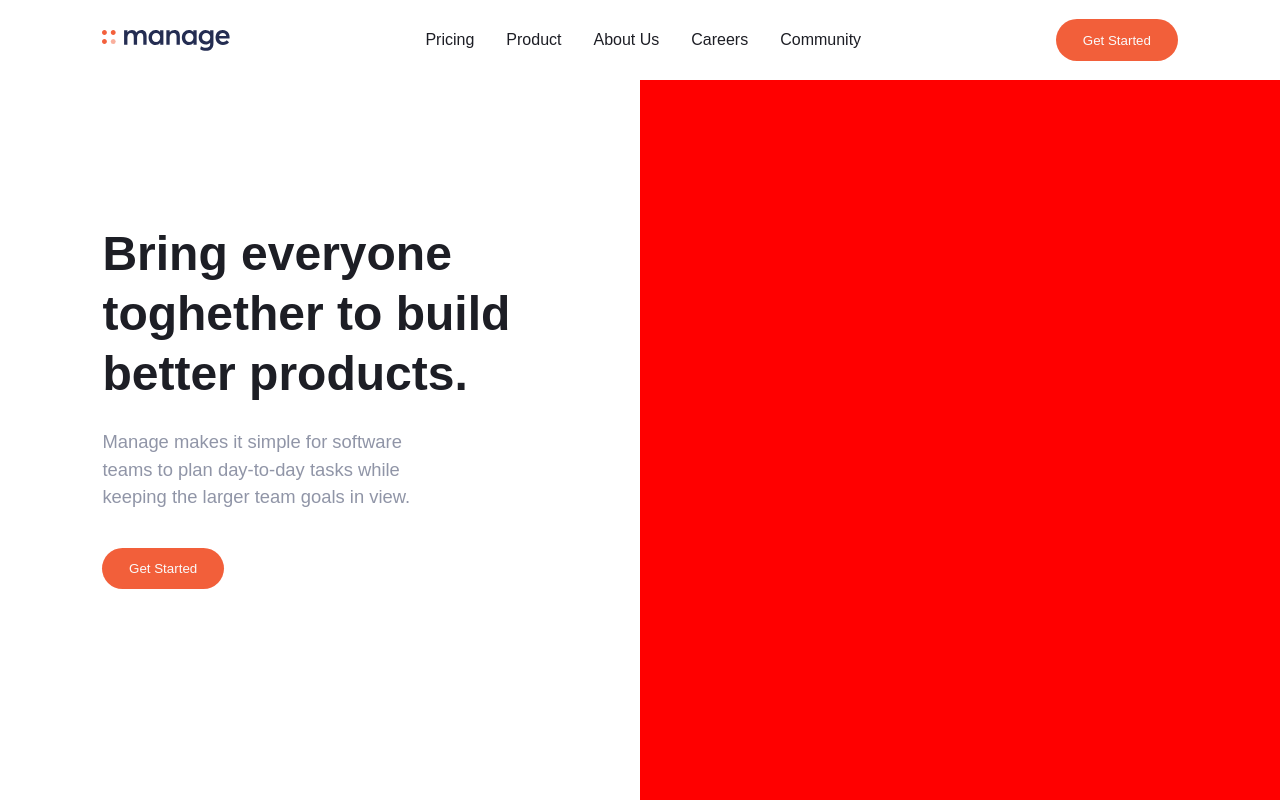
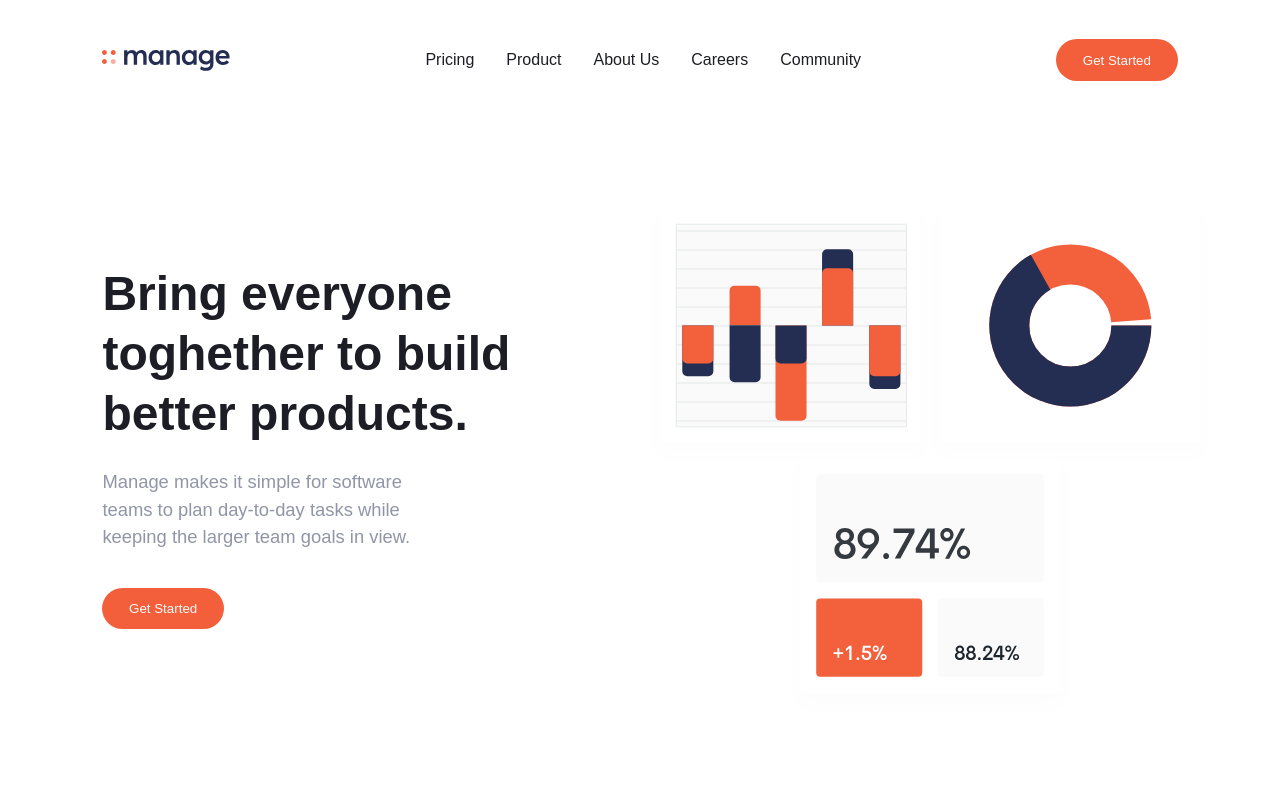
Before and after one commit to mritunjaysaha/manage-landing-page, a Next.js app: page / in a window 1280 px wide. Built offline with nearby package versions, Linux system fonts and the light colour scheme; a web font is replaced by a local one.

Commit message:
added illustration

```diff
--- a/styles/_global.scss
+++ b/styles/_global.scss
@@ -11,4 +11,5 @@ body {
     color: $VeryDarkBlue;
     margin: 0;
     font-family: "Be Vietnam", sans-serif;
+    font-weight: 400;
 }
--- a/styles/components/_navbar.scss
+++ b/styles/components/_navbar.scss
@@ -1,5 +1,5 @@
 .navbar {
-    height: 10vh;
+    height: 15vh;
     display: flex;
     flex-flow: row;
     align-items: center;
@@ -21,6 +21,8 @@
         p {
             padding: 0 1em;
             margin: 0;
+            color: $VeryDarkBlue;
+            font-weight: 500;
         }
     }
 }
--- a/styles/sections/_landingPage.scss
+++ b/styles/sections/_landingPage.scss
@@ -1,7 +1,7 @@
 .landing-page {
     display: flex;
     flex-flow: row nowrap;
-    height: 90vh;
+    height: 85vh;
 }
 
 .landing-page-left {
@@ -22,6 +22,8 @@
     }
 }
 .landing-page-right {
-    background: #f00;
     width: 50vw;
+    background-image: url(../assets/illustration-intro.svg);
+    background-repeat: no-repeat;
+    background-position: center left;
 }
```
